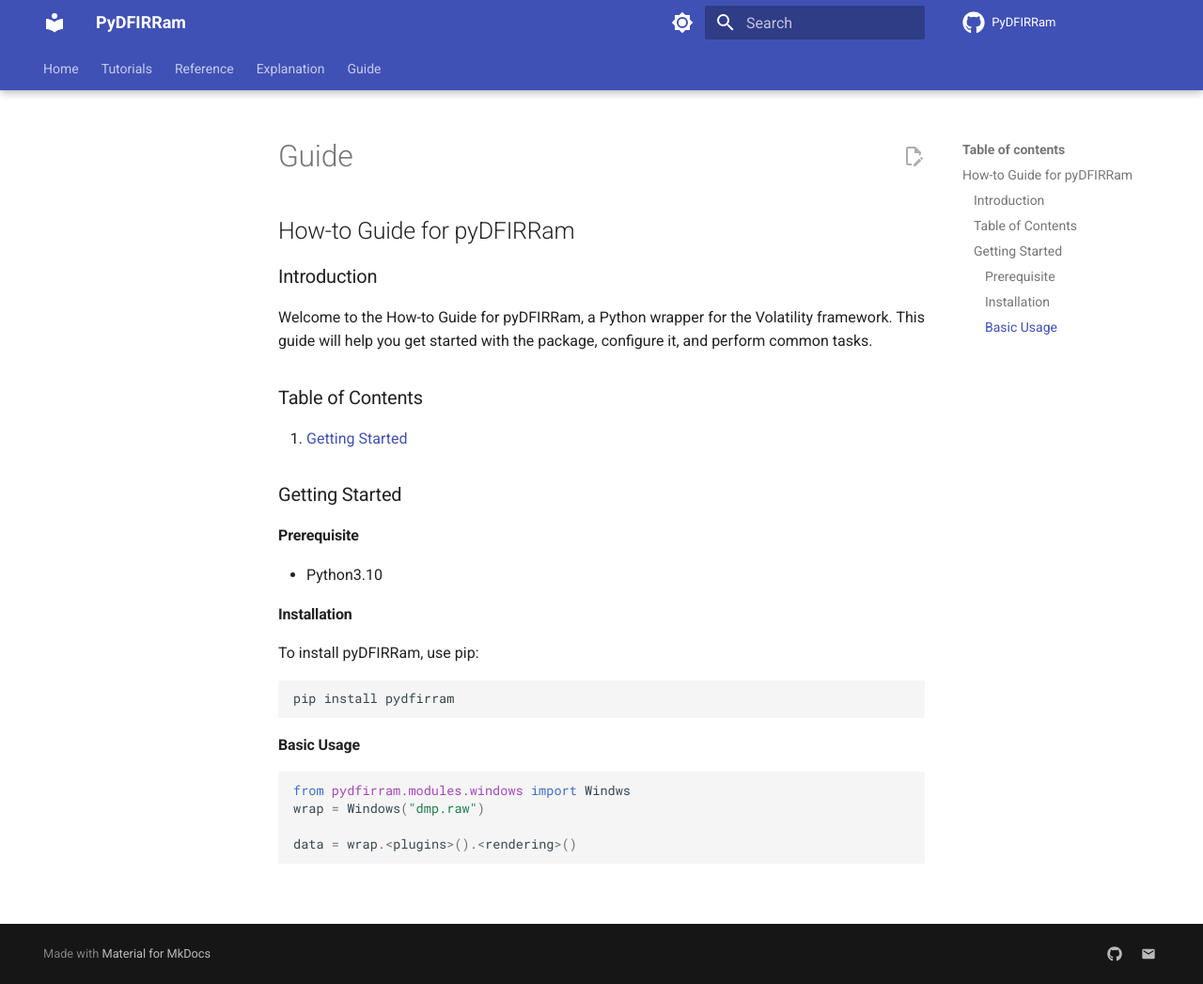
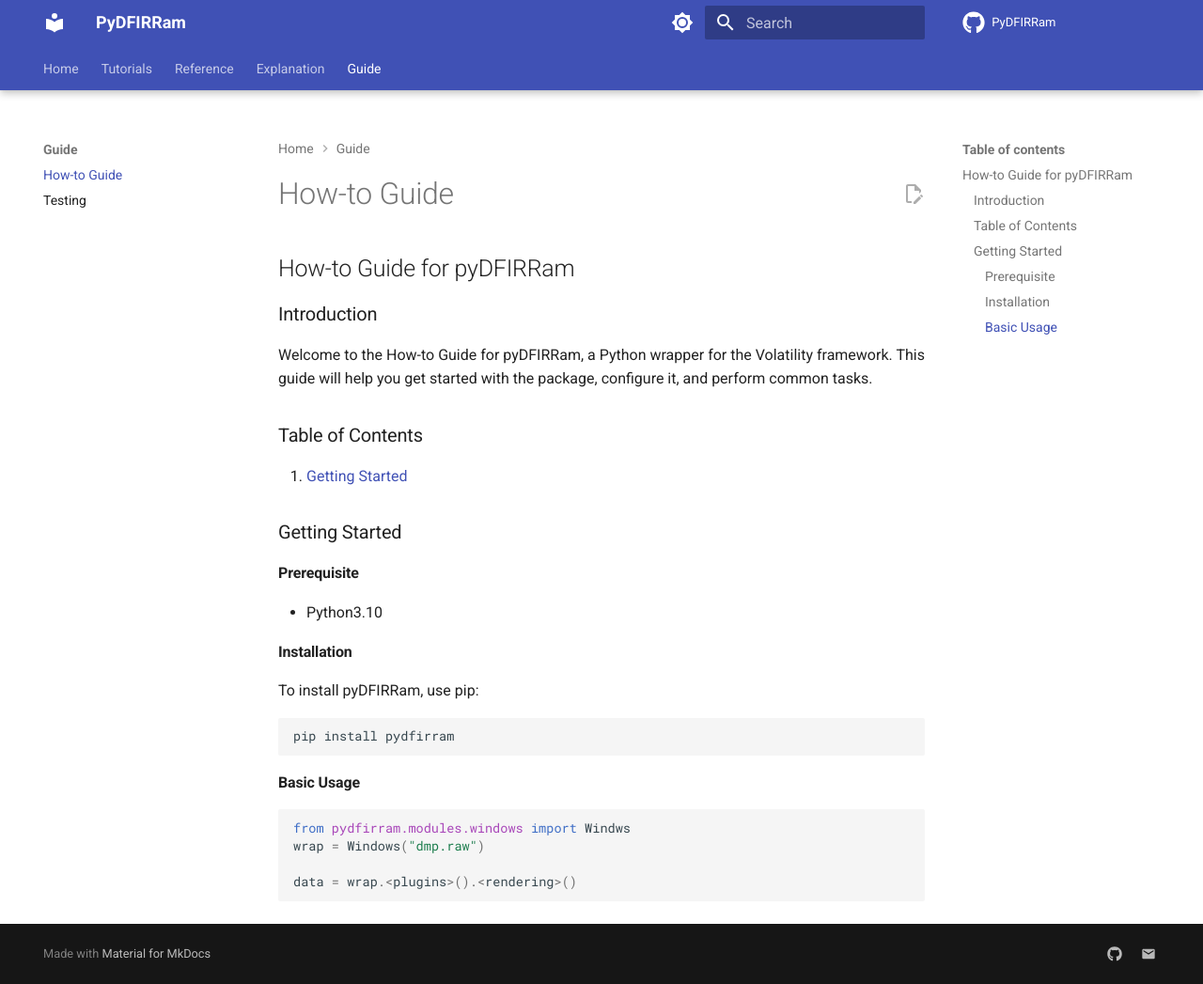
Before and after one commit to PyDFIR/pyDFIRRam, an MkDocs documentation site: the page built from docs/guide/guide.md, in a window 1280 px wide and 1047 px high. Shown: the whole window at 94% size. Built offline with MkDocs 1.6.1 and Material for MkDocs 9.7.7, drawn with Linux system fonts in a browser that asks for light colours; comment, search, counter and statistics services are not loaded; the version menu is left out.

Commit message:
fix typo

```diff
--- a/mkdocs.yml
+++ b/mkdocs.yml
@@ -69,6 +69,7 @@
   - Explanation:
     - Explanation : explanation/explanation.md
   - Guide:
+    - How-to Guide: guide/guide.md
     - Testing : guide/test.md
 
 
```
